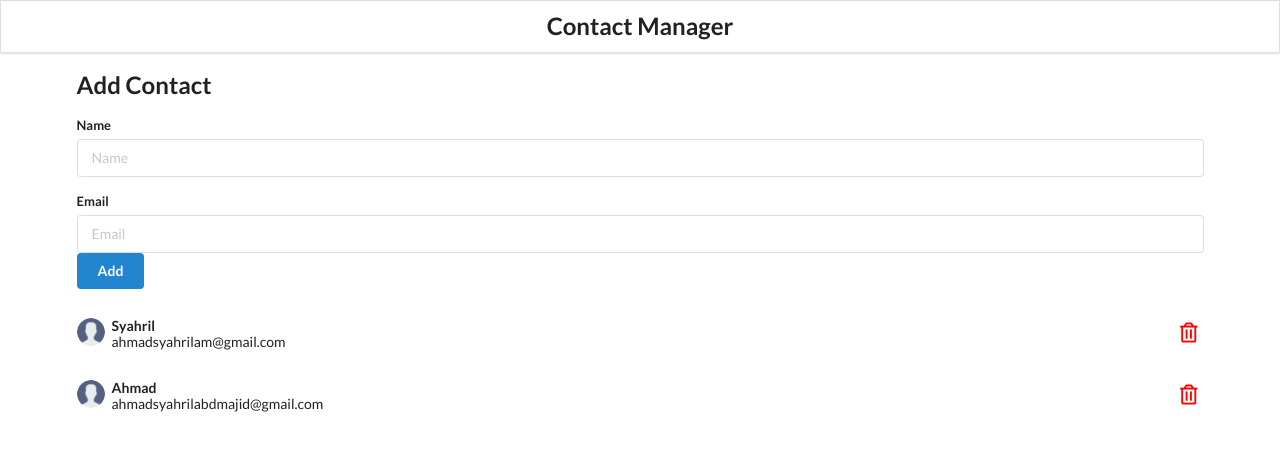
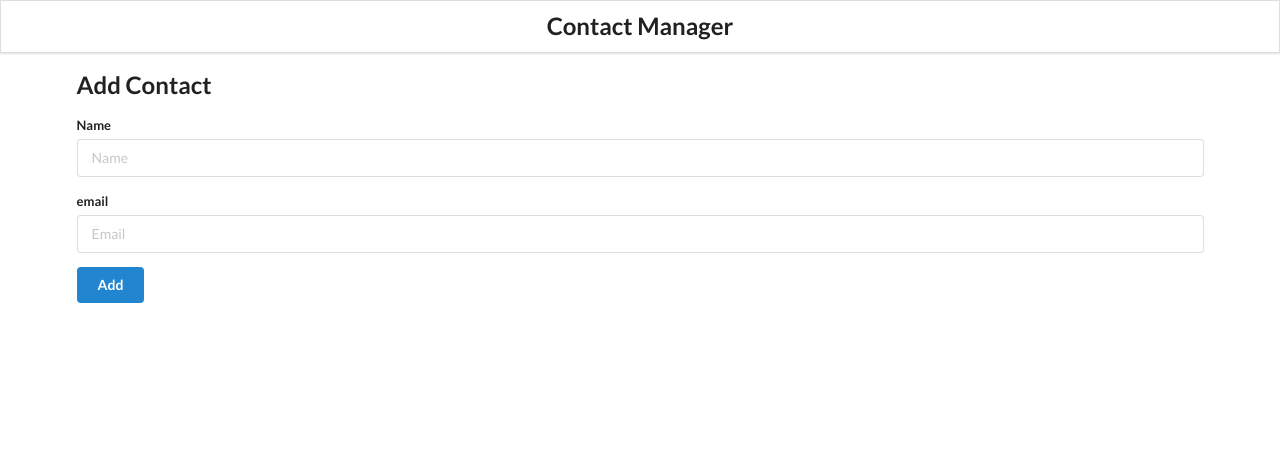
Before and after one commit to ahmadsyahrilam/syahril-contact-app, a React (Create React App) app: page /add in a window 1280 px wide. Shown: the top 450 px of the page. Built offline with nearby package versions, Linux system fonts and the light colour scheme.

Commit message:
storing and retrieving data in local storage

```diff
--- a/src/components/AddContact.js
+++ b/src/components/AddContact.js
@@ -1,21 +1,47 @@
 import React from "react";
 
 class AddContact extends React.Component {
+     state = {
+         name: "",
+         email: "",
+     }
+
+        add = (e) => {
+
+            //page do not get refresh
+            e.preventDefault();
+            if (this.state.name === "" || this.state.email === ""){
+                alert("All fields are mandatory")
+                return
+            }
+            this.props.addContactHandler(this.state);
+
+            //clear the fields (state) after click add button
+            this.setState({name: "", email: ""})
+        }
     render(){
         return(
             <div className="ui main">
                 <h2>Add Contact</h2>
-                <form className="ui form">
+                <form className="ui form" onSubmit={this.add}>
                     <div className="field">
                         <label>Name</label>
-                        <input type="text" name="name" placeholder="Name" />
+                        <input type="text" name="name" placeholder="Name" value={this.state.name}
+                            onChange={(e) => this.setState(
+                                {name: e.target.value}
+                            )}
+                        />
                     </div>
                     <div className="field">
-                        <label>Email</label>
-                        <input type="text" name="email" placeholder="Email" />
-                        <div>
-                            <button className="ui button blue">Add</button>
-                        </div>
+                        <label>email</label>
+                        <input type="text" name="email" placeholder="Email" value={this.state.email}
+                            onChange={(e) => this.setState(
+                                {email: e.target.value}
+                            )}
+                        />
+                    </div>
+                    <div>
+                        <button className="ui button blue">Add</button>
                     </div>
                 </form>
             </div>
--- a/src/components/App.js
+++ b/src/components/App.js
@@ -1,7 +1,7 @@
 // component is a piece of a reusable code which can be reused anywhere
 // has own functionality and output
 import './App.css';
-import React from 'react';
+import React, { useState, useEffect } from 'react';
 import Header from './Header';
 import AddContact from './AddContact';
 import ContactList from './ContactList';
@@ -10,30 +10,54 @@ function App() {
 
   //RENDERING LIST
 
-  //contactArray
-  const contacts = [
-    {
-      id: "1",
-      name: "Syahril",
-      email: "ahmadsyahrilam@gmail.com"
-    },
-    {
-      id: "2",
-      name: "Ahmad",
-      email: "ahmadsyahrilabdmajid@gmail.com"
-    }
-  ]
+  //-contactArray-
+  // const contacts = [
+  //   {
+  //     id: "1",
+  //     name: "Syahril",
+  //     email: "ahmadsyahrilam@gmail.com"
+  //   },
+  //   {
+  //     id: "2",
+  //     name: "Ahmad",
+  //     email: "ahmadsyahrilabdmajid@gmail.com"
+  //   }
+  // ]
+  const LOCAL_STORAGE_KEY = "contacts" //key
+  const [contacts, setContacts] = useState([])
+  const addContactHandler = (contact) => {
+    console.log(contact)
+    //get previous state of the contacts
+    setContacts([...contacts, contact])
+  };
 
-  //JSX format is not HTML
+    /** grab information from local storage and display it
+     * after get the data, store in variable
+    */
+    useEffect(() => {
+      const retrieveContacts = JSON.parse(localStorage.getItem(LOCAL_STORAGE_KEY));
+        //retrieve contacts if contacts available
+        if (retrieveContacts) setContacts(retrieveContacts);
+      }, []);
+
+    /** if refresh the page, data will gone so use localstorage to process data.
+     * to use local storage, use reactHook --> useEffect().
+     * value change, component is render again
+     * to check if the data inside the local storage go to inspect > application > local storage
+    * */
+    useEffect(() => {
+      localStorage.setItem(LOCAL_STORAGE_KEY, JSON.stringify(contacts)) //add key
+    }, [contacts]); //add dependancies
   /*
   * ContactList: in order to pass in contact list (array), need to use props
   * ContactList below use props. eg.. propertyname={ContactsArray}
   * can access in ContactList.js via props
   */
+
   return (
       <div className="ui container">
         <Header />
-        <AddContact />
+        <AddContact addContactHandler={addContactHandler} />
         <ContactList contacts={contacts}/>
       </div>
   );
```
